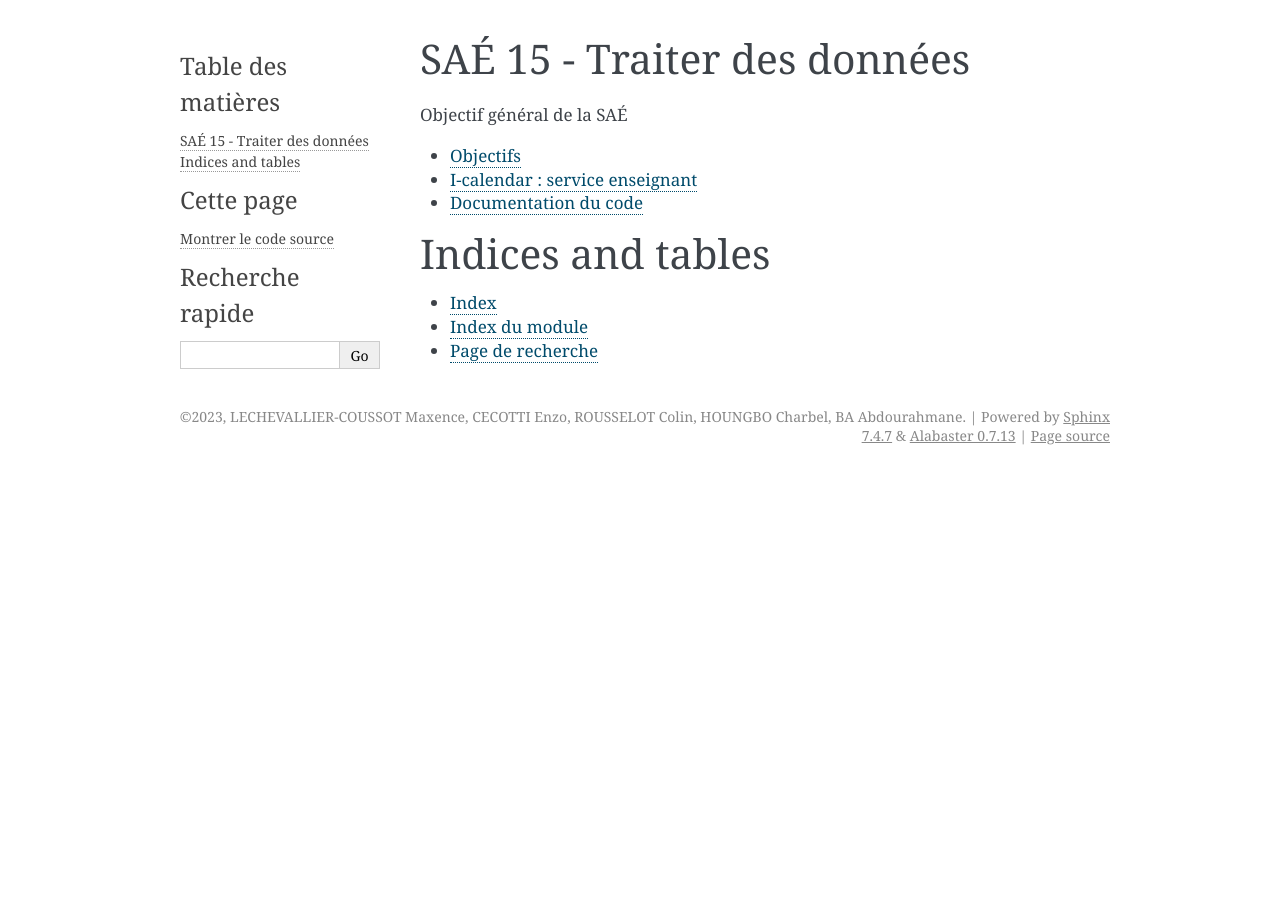
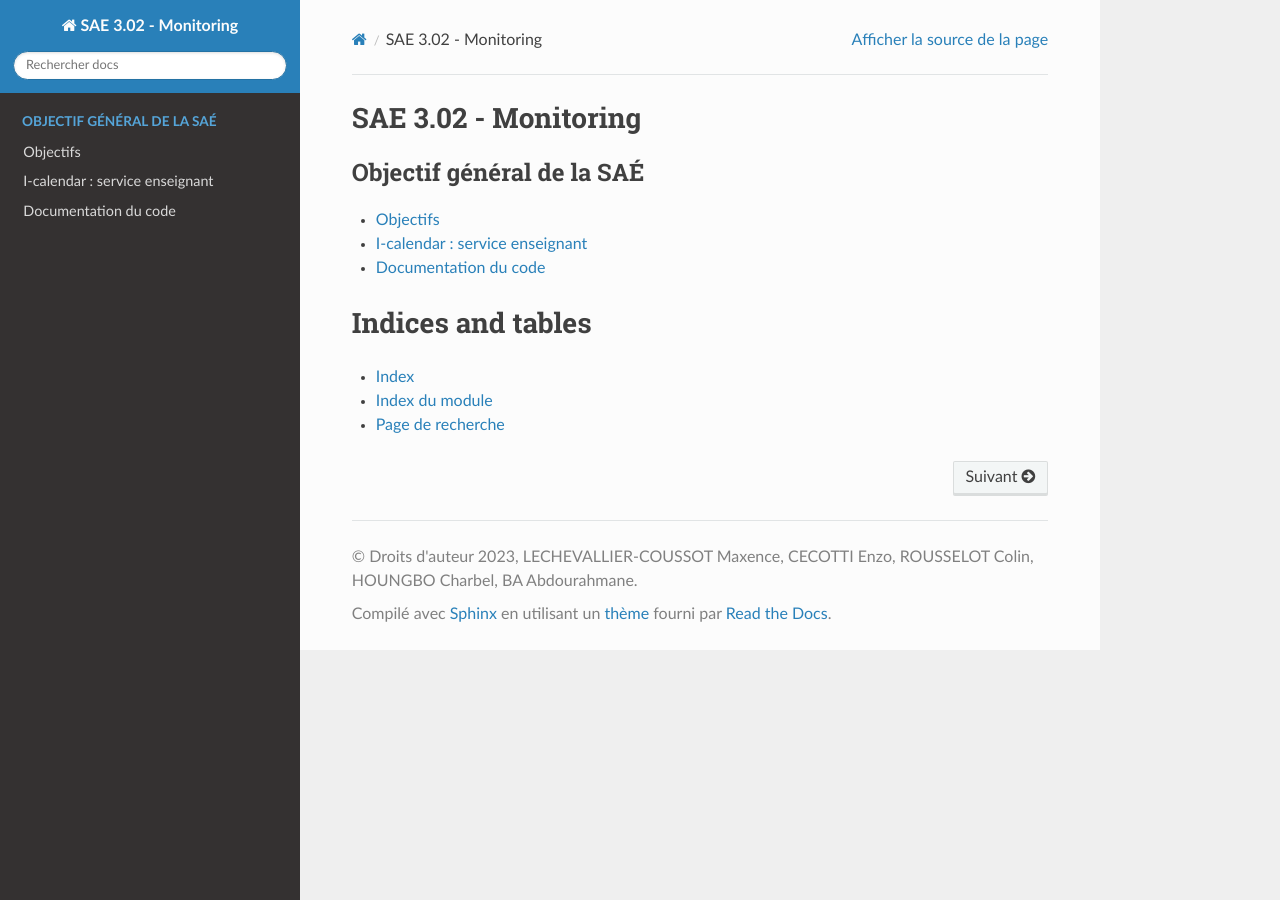
Before and after one commit to TTheGlock/sae3.02_monitoring, a Sphinx documentation site: the page built from docs/source/index.rst, in a window 1280 px wide. Built offline with Sphinx 7.4.7 and the Read the Docs theme 2.0.0, drawn with Linux system fonts in a browser that asks for light colours; pages that are not in the unit, such as notebooks, are missing from menus.

Commit message:
MAJ de la documentation Sphinx (4)

```diff
--- a/__init__.py
+++ b/__init__.py
@@ -7,5 +7,3 @@
                   BA Abdourahmane <abdourahmane.ba@etu.univ-poitiers.fr>
 
 """
-
-import module1
--- a/docs/source/conf.py
+++ b/docs/source/conf.py
@@ -29,5 +29,5 @@
 # -- Options for HTML output -------------------------------------------------
 # https://www.sphinx-doc.org/en/master/usage/configuration.html#options-for-html-output
 
-html_theme = 'alabaster'
+html_theme = 'sphinx_rtd_theme'
 html_static_path = ['_static']
--- a/docs/source/index.rst
+++ b/docs/source/index.rst
@@ -3,7 +3,7 @@
    You can adapt this file completely to your liking, but it should at least
    contain the root `toctree` directive.
 
-SAÉ 15 - Traiter des données
+SAE 3.02 - Monitoring
 =======================================
 
 .. toctree::
--- a/requirements.txt
+++ b/requirements.txt
@@ -10,3 +10,5 @@ shutil==?
     #via python>=3.11
 socket==?
     #via python>=3.11
+sphinx-rtd-theme==1.3.0
+    #via https://pypi.org/project/sphinx-rtd-theme/
```
